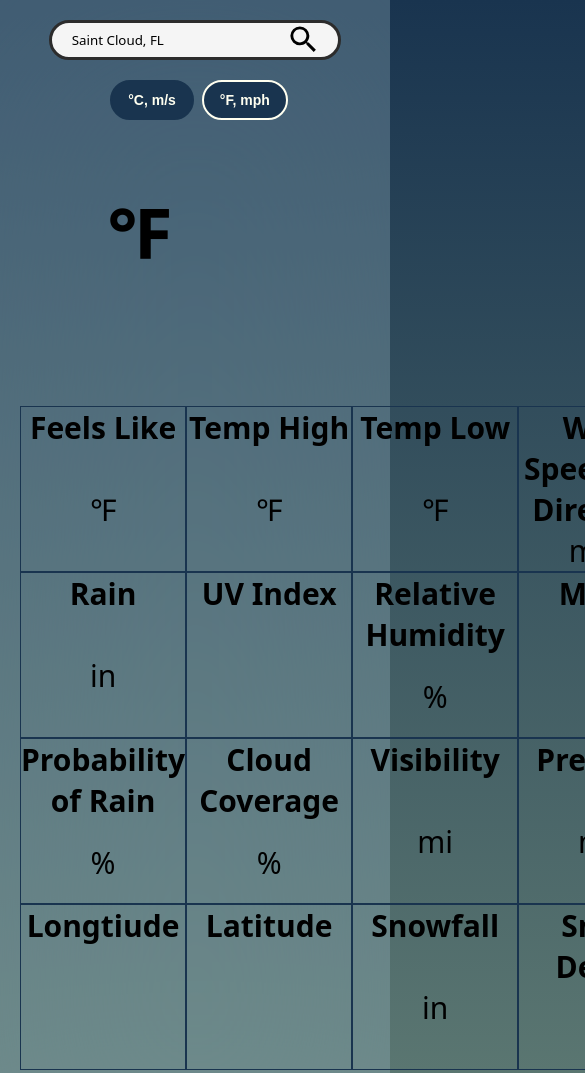
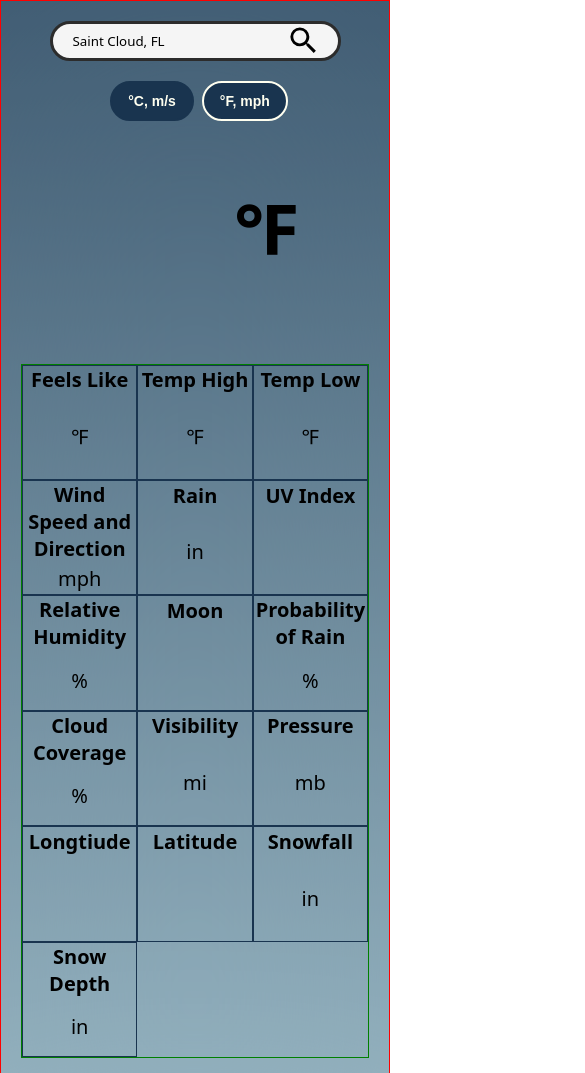
Before and after one commit to tjohnson009/clothescast, a website built with webpack: page public/index.html in a window 390 px wide. Shown: the top 1073 px of the page, 585 px wide, since content can reach past the window. Built offline with nearby package versions, Linux system fonts and the light colour scheme; no server answers; a web font is replaced by a local one.

Commit message:
Refactor responsive styling

```diff
--- a/public/styles.css
+++ b/public/styles.css
@@ -35,12 +35,12 @@
 
 body {
     /* background-color: var(--white); */
-    background: linear-gradient(var(--blue), var(--green));
+    background: linear-gradient(var(--blue), var(--lightblue));
     /* background-attachment: fixed; */
 }
 
 #container {
-    /* border: 1px solid rgba(155, 185, 197, .3);  */
+    border: 1px solid red;
     /* background-color: var(--green); */
     /* background-color: var(--lightblue); */
     background-color: rgba(155, 185, 197, .3);
@@ -54,6 +54,11 @@ body {
     background-blend-mode: screen; /* Change blend mode as desired */
     /* Adjust for visual effect */
 }
+
+/* Flip the sneaker SVG along the x axis */
+/* img[src*="sneakers"] {
+  transform: scaleX(-1);
+} */
 
 .searchDiv {
     max-width: 55%;
@@ -106,14 +111,14 @@ body {
 
 /* DATA CONTAINER */
 #data-container {
-     min-height: 75vh;
+     /* min-height: 75vh; */
      padding: 2rem;
 }
 
 .city-info {
     padding: 2rem;
     display: grid;
-    grid-template-rows: repeat(2, 1fr);
+    grid-template-rows: 1fr;
 }
 
 .city-name {
@@ -138,7 +143,7 @@ body {
     display: grid;
     grid-template-columns: repeat(2, 1fr);
     /* aspect-ratio: 1/.5;  */
-    max-height: 400px;
+    /* max-height: 400px;  */
     column-gap: 3rem;
     max-width: 75rem;
     margin: 0 auto;
@@ -147,7 +152,7 @@ body {
 
 .temperature {
     display: grid;
-    grid-template: .25fr 1fr 1fr /  1fr 1fr;
+    grid-template: .25fr 1fr 1fr /  .7fr 1fr;
     grid-column: 1/2;
 
     .conditions {
@@ -197,6 +202,11 @@ body {
         display: flex;
         justify-content: center;
         align-items: center;
+    }
+
+    .umbrella {
+        text-align: center;
+        justify-self: center;
     }
 }
 
@@ -346,5 +356,41 @@ body {
         right: unset;
     }
 
+    .city-info {
+        /* display: block;  */
+        text-align: center;
+    }
+
+    .main-info {
+        display: block;
+    }
+
+    .temperature {
+        grid-template: .25fr 1fr .55fr / .7fr 1fr;
+        justify-content: center;
+
+     .temp-descriptions {
+        font-size: 2.5rem;
+     }
+    }
+
+    .svg-icon {
+        width: 12rem;
+    }
+
+    .clothing {
+        width: 75%;
+        justify-self: center;
+        row-gap: 0;
+    }
+
+    .secondary-info {
+    border: 1px solid green;
+    display: grid;
+    grid-template-columns: repeat(3, 1fr);
+    aspect-ratio: 1 / .5;
+    font-size: 2rem;
+}
+
 
 }
--- a/public/updateClothesCast.js
+++ b/public/updateClothesCast.js
@@ -9,7 +9,7 @@ const updateClothesCast = (data) => {
         clothingItems[3].innerHTML = `<img src="icons/clothes/openumbrella.svg" class="svg-icon" alt=""></img>`;
         clothingItems[2].innerHTML = `<img src="icons/clothes/boots.svg" class="svg-icon" alt=""></img>`;
     } else {
-        clothingItems[3].innerHTML = '';
+        clothingItems[3].innerHTML = 'No umbrella needed today.';
     }
 
     //shoes
```
